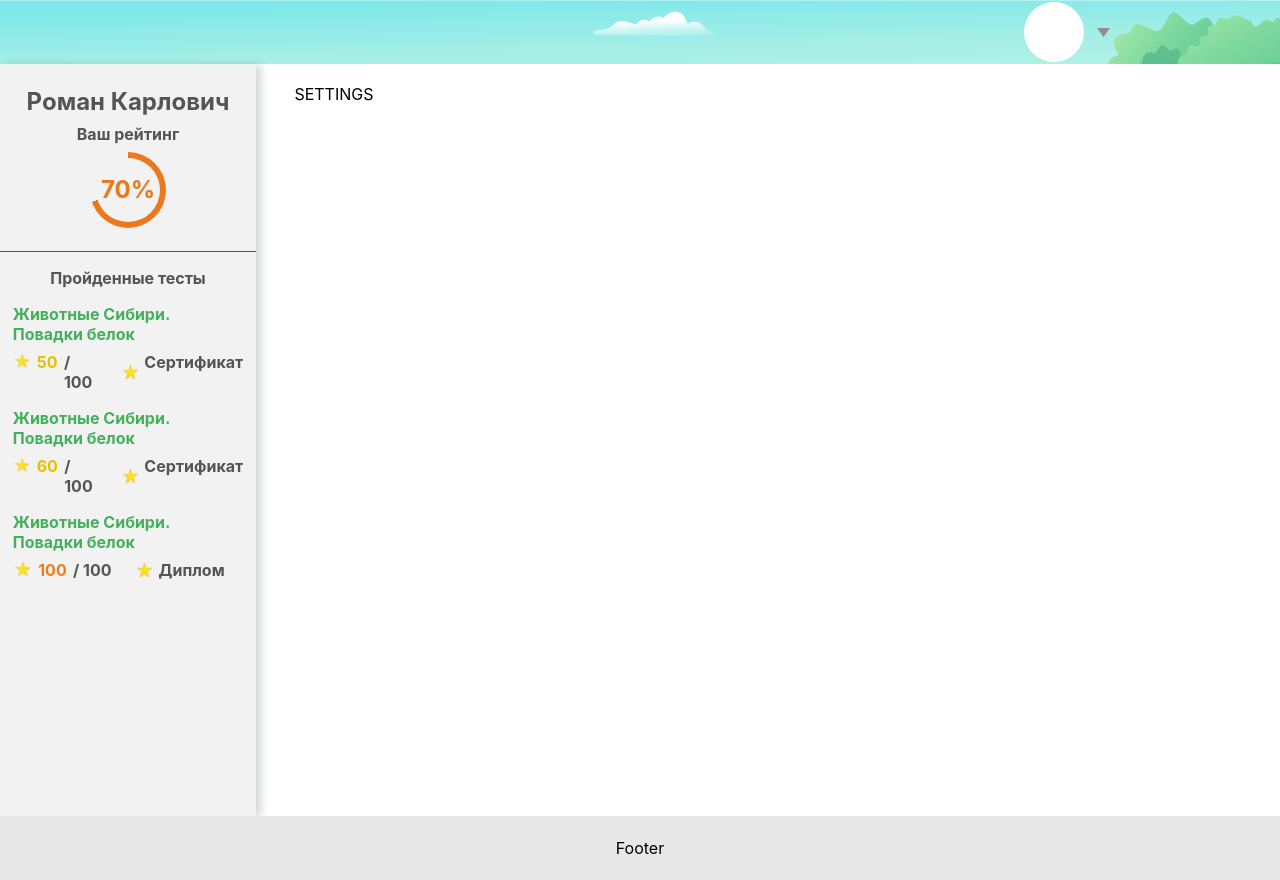
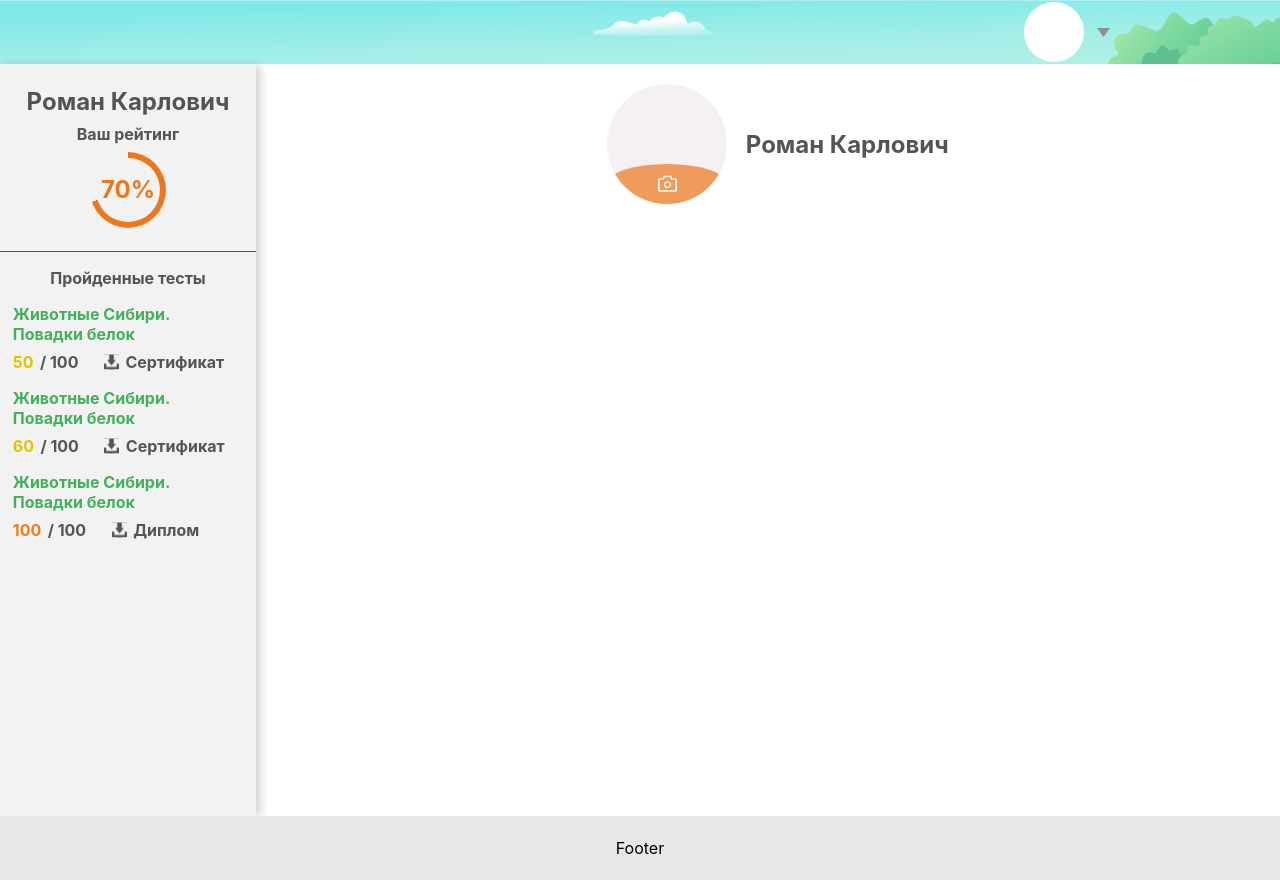
Before and after one commit to NISONovosibirsk/lukomorye-client, a Next.js app: page /user/settings in a window 1280 px wide. Built offline with nearby package versions, Linux system fonts and the light colour scheme.

Commit message:
dev: uploading avatar in process

```diff
--- a/src/assets/index.ts
+++ b/src/assets/index.ts
@@ -9,3 +9,6 @@ export { default as ColorsIcon } from './icons/quizIcons/colors-icon.svg';
 export { default as SettingsIcon } from './icons/headerIcons/settings-icon.svg';
 export { default as LogOutIcon } from './icons/headerIcons/logout-icon.svg';
 export { default as DropDownIcon } from './icons/headerIcons/dropdown-icon.svg';
+
+// Profile //
+export { default as DefaultAvatar } from './icons/profileIcons/defaultAvatar.svg';
--- /dev/null
+++ b/src/components/User/DropDown/DropDown.module.scss
@@ -0,0 +1,41 @@
+.dropDown {
+    @keyframes appear {
+        from {
+            opacity: 0;
+        }
+        to {
+            opacity: 1;
+        }
+    }
+
+    position: absolute;
+    background: #f2f2f2;
+    box-shadow: 0px 4px 4px rgba(0, 0, 0, 0.25);
+    user-select: none;
+    top: 8vh;
+    padding: 1.5vh;
+    display: grid;
+    grid-template-rows: 20% auto;
+    row-gap: 1vh;
+    animation: appear 0.3s forwards;
+    z-index: 1;
+
+    li {
+        cursor: pointer;
+        display: flex;
+        align-items: center;
+        gap: 0.5vw;
+        padding: 10px;
+        border-radius: 5px;
+
+        &:hover {
+            background: #dadada;
+            transition: background 0.3s ease;
+        }
+    }
+
+    h4 {
+        color: #545454;
+        place-self: center;
+    }
+}
--- /dev/null
+++ b/src/components/User/DropDown/DropDown.tsx
@@ -0,0 +1,24 @@
+import Link from 'next/link';
+import { LogOutIcon, SettingsIcon } from '../../../assets';
+import styles from './DropDown.module.scss';
+
+const DropDown: React.FC = () => {
+
+    return (
+        <ul className={styles.dropDown}>
+                        <h4>Ваш профиль</h4>
+                        <li>
+                            <SettingsIcon />
+                            <Link href={'user/settings'}>
+                                <a>Настройки</a>
+                            </Link>
+                        </li>
+                        <li>
+                            <LogOutIcon />
+                            <p>Выйти из профиля</p>
+                        </li>
+                    </ul>
+    )
+};
+
+export default DropDown;
--- a/src/components/User/UserHeader/UserHeader.module.scss
+++ b/src/components/User/UserHeader/UserHeader.module.scss
@@ -25,45 +25,3 @@
     background: white;
     cursor: pointer;
 }
-
-.dropDown {
-    @keyframes appear {
-        from {
-            opacity: 0;
-        }
-        to {
-            opacity: 1;
-        }
-    }
-
-    position: absolute;
-    background: #f2f2f2;
-    box-shadow: 0px 4px 4px rgba(0, 0, 0, 0.25);
-    user-select: none;
-    top: 8vh;
-    padding: 1.5vh;
-    display: grid;
-    grid-template-rows: 20% auto;
-    row-gap: 1vh;
-    animation: appear 0.3s forwards;
-    z-index: 1;
-
-    li {
-        cursor: pointer;
-        display: flex;
-        align-items: center;
-        gap: 0.5vw;
-        padding: 10px;
-        border-radius: 5px;
-
-        &:hover {
-            background: #dadada;
-            transition: background 0.3s ease;
-        }
-    }
-
-    h4 {
-        color: #545454;
-        place-self: center;
-    }
-}
--- a/src/components/User/UserHeader/UserHeader.tsx
+++ b/src/components/User/UserHeader/UserHeader.tsx
@@ -1,6 +1,7 @@
-import { DropDownIcon, LogOutIcon, SettingsIcon } from '../../../assets';
+import { DropDownIcon } from '../../../assets';
 import { useAppDispatch, useAppSelector } from '../../../hooks/redux';
 import { statusSlice } from '../../../store/reducers/statusReducer';
+import DropDown from '../DropDown/DropDown';
 import styles from './UserHeader.module.scss';
 
 const Header: React.FC = () => {
@@ -16,20 +17,8 @@ const Header: React.FC = () => {
         <div className={styles.header}>
             <div className={styles.controls}>
                 <div className={styles.avatar} onClick={handleOpen}></div>
-                <DropDownIcon onClick={handleOpen}/>
-                {dropDown && (
-                    <ul className={styles.dropDown}>
-                        <h4>Ваш профиль</h4>
-                        <li>
-                            <SettingsIcon />
-                            <p>Настройки</p>
-                        </li>
-                        <li>
-                            <LogOutIcon />
-                            <p>Выйти из профиля</p>
-                        </li>
-                    </ul>
-                )}
+                <DropDownIcon onClick={handleOpen} />
+                {dropDown && <DropDown />}
             </div>
         </div>
     );
--- a/src/components/User/UserSidebar/SidebarItem/SidebarItem.tsx
+++ b/src/components/User/UserSidebar/SidebarItem/SidebarItem.tsx
@@ -12,7 +12,7 @@ const SidebarItem: React.FC<Props> = ({ name, points }) => {
             <p className={styles.name}>{name}</p>
             <div className={styles.results}>
                 <div className={styles.info}>
-                    <StarIcon classname={points === 100 && styles.orange} />
+                    {/* <StarIcon className={points === 100 && styles.orange} /> */}
                     <div className={styles.score}>
                         <p
                             className={
--- a/src/components/index.ts
+++ b/src/components/index.ts
@@ -6,6 +6,7 @@ export { default as ProgressBar } from './User/UserSidebar/ProgressBar/ProgressB
 export { default as SidebarItem } from './User/UserSidebar/SidebarItem/SidebarItem';
 export { default as UserLayout } from './User/UserLayout/UserLayout';
 export { default as QuizCard } from './User/QuizCard/QuizCard';
+export { default as DropDown } from './User/DropDown/DropDown';
 
 // COMMON //
-export {default as Button} from './common/Button/Button';
+export { default as Button } from './common/Button/Button';
--- a/src/pages/user/settings/index.tsx
+++ b/src/pages/user/settings/index.tsx
@@ -1,20 +1,45 @@
-import { ReactElement } from "react";
-import { UserLayout } from "../../../components";
-
+import { ChangeEvent, ReactElement } from 'react';
+import { UserLayout } from '../../../components';
+import { useAppDispatch, useAppSelector } from '../../../hooks/redux';
+import { userSlice } from '../../../store/reducers/userReducer';
+import styles from './settings.module.scss';
 
 const Settings = () => {
+    const { name, photo } = useAppSelector(state => state.userReducer);
+    const { updateUserAvatar } = userSlice.actions;
+    const dispatch = useAppDispatch();
+
+    const handlePhoto = (e: any) => {
+        if (e.target.files && e.target.files[0]) {
+            let image = new FormData();
+            image.append('file', e.target.files[0]);
+
+            console.log(image)
+            dispatch(updateUserAvatar(image))
+        }
+    };
 
     return (
-        <div>SETTINGS</div>
-    )
-}
+        <div className={styles.settings}>
+            <div className={styles.header}>
+                <div className={styles.avatar} style={{backgroundImage: `url(${photo})`}}>
+                    <label className={styles.select}>
+                        <input
+                            onChange={handlePhoto}
+                            type='file'
+                            accept='image/png, image/jpeg, image/jpg'
+                        />
+                    </label>
+                </div>
+                <h2>{name}</h2>
+            </div>
+            <div className={styles.content}></div>
+        </div>
+    );
+};
 
 Settings.getLayout = function getLayout(page: ReactElement) {
-    return(
-        <UserLayout>
-            {page}
-        </UserLayout>
-    )
-}
+    return <UserLayout>{page}</UserLayout>;
+};
 
 export default Settings;
--- /dev/null
+++ b/src/pages/user/settings/settings.module.scss
@@ -0,0 +1,46 @@
+.settings {
+    display: grid;
+    row-gap: 2.5vh;
+
+    h2 {
+        color: #545454;
+    }
+}
+
+.header {
+    display: flex;
+    place-self: center;
+    column-gap: 1.5vw;
+    align-items: center;
+}
+
+.avatar {
+    height: 120px;
+    width: 120px;
+    border-radius: 50%;
+    background: #f5f1f1 no-repeat center;
+    background-size: cover;
+    display: grid;
+    grid-template-columns: 100%;
+    grid-template-rows: repeat(2, 50%);
+    grid-template-areas:
+        'Photo'
+        'SelectBtn';
+    overflow: hidden;
+}
+
+.select {
+    grid-area: SelectBtn;
+    align-self: end;
+    width: 120px;
+    height: 40px;
+    border: none;
+    border-radius: 50%;
+    cursor: pointer;
+    background: url('../../../assets/icons/profileIcons/photo-icon.svg') no-repeat center #ED771C;
+    opacity: 0.7;
+
+    input {
+        visibility: hidden;
+    }
+}
--- a/src/store/reducers/userReducer.ts
+++ b/src/store/reducers/userReducer.ts
@@ -1,9 +1,11 @@
-import { createSlice } from '@reduxjs/toolkit';
+import { createSlice, PayloadAction } from '@reduxjs/toolkit';
 import { UserState } from '../../types/reduxTypes';
 
 const initialState: UserState = {
     name: 'Роман Карлович',
     rating: 70,
+    type: 'teacher',
+    photo: {},
     passedTests: [
         { name: 'Животные Сибири. Повадки белок', points: 50 },
         { name: 'Животные Сибири. Повадки белок', points: 60 },
@@ -14,7 +16,11 @@ const initialState: UserState = {
 export const userSlice = createSlice({
     name: 'user',
     initialState,
-    reducers: {},
+    reducers: {
+        updateUserAvatar(state, action: PayloadAction<any>){
+            state.photo = action.payload;
+        }
+    },
 });
 
 export default userSlice.reducer;
--- a/src/types/reduxTypes.ts
+++ b/src/types/reduxTypes.ts
@@ -1,6 +1,8 @@
 export interface UserState {
     name: string;
     rating: number;
+    type: string;
+    photo: any;
     passedTests: Array<{ name: string; points: number }>;
 }
 
```
Also changed, not shown: src/assets/icons/profileIcons/defaultAvatar.svg (added), src/assets/icons/profileIcons/photo-icon.svg (added).
